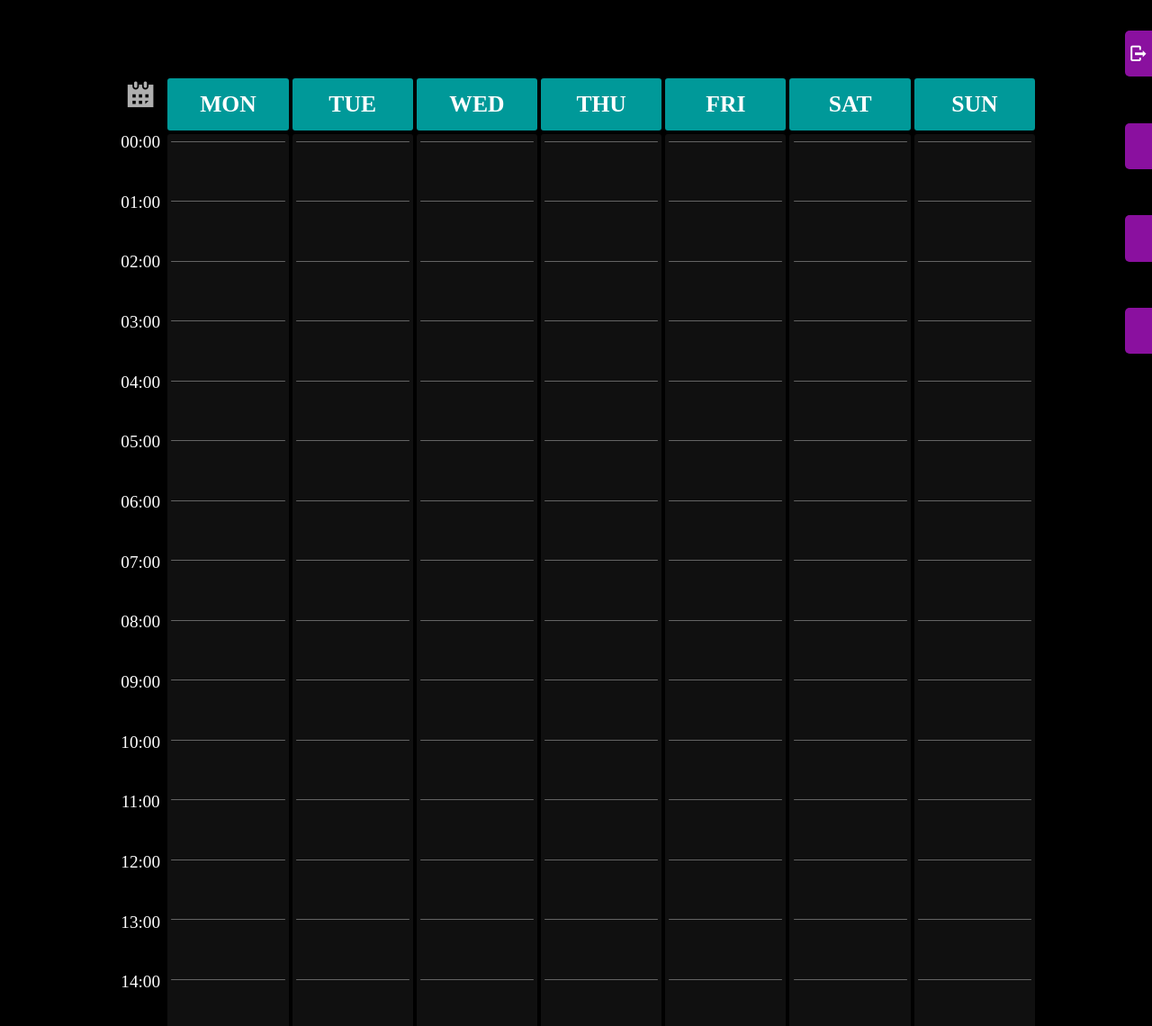
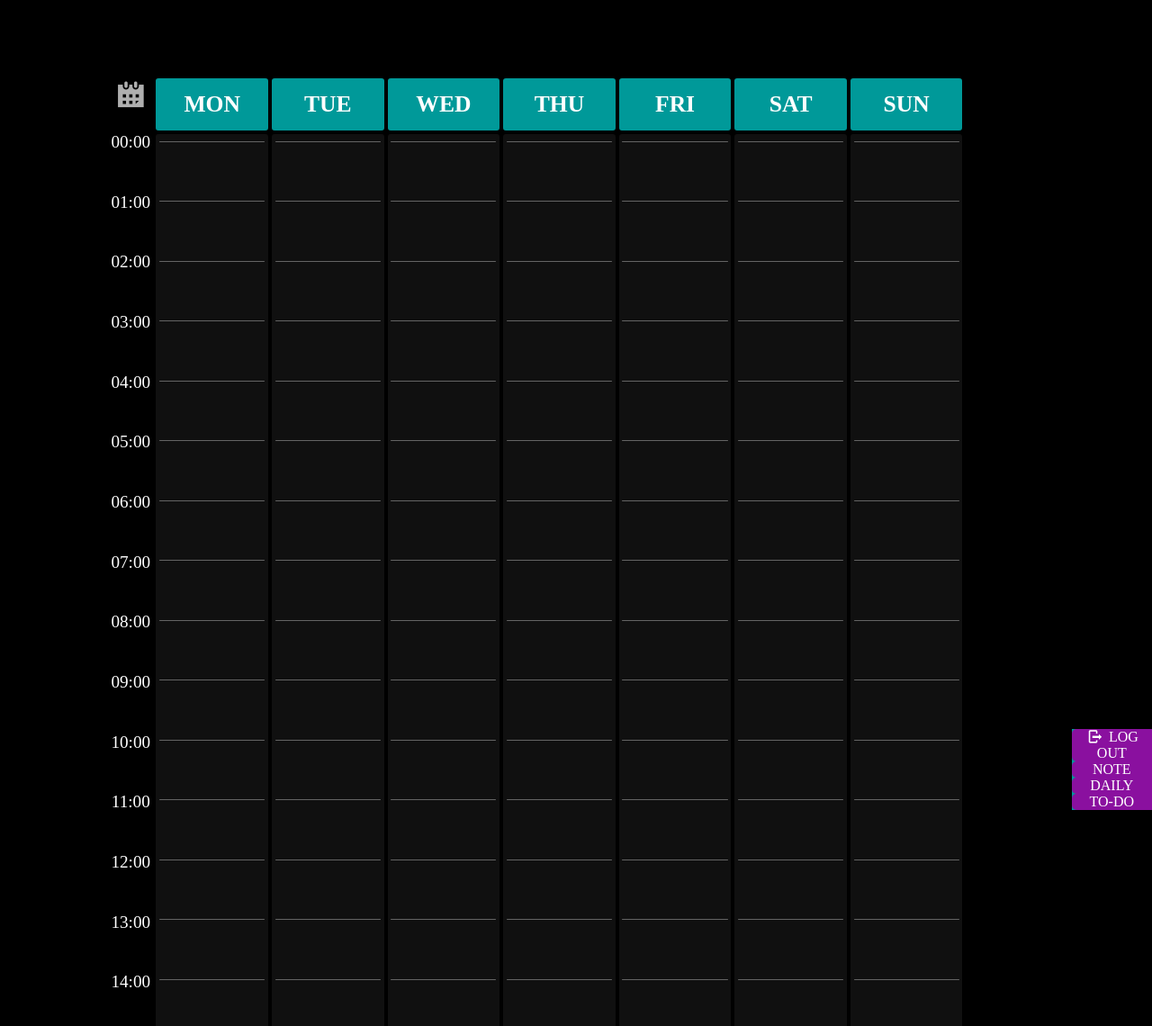
Before and after one commit to sethevXXX/planner, a PHP site: page /planner.php in a window 1280 px wide. Shown: the top 1140 px of the page at 90% size. Run offline with PHP 8.4, Linux system fonts and the light colour scheme.

Commit message:
Add files via upload

```diff
--- a/login_style.css
+++ b/login_style.css
@@ -95,7 +95,7 @@
 .inputBox input::placeholder
 {
     color: white;
-    font-weight: bold;
+    font-weight: normal;
 }
 #loginButton
 {
--- a/planner.php
+++ b/planner.php
@@ -48,37 +48,19 @@
 
     </main>
 
+    <div id = "sideBox">
         <div id = "logOut" class = "side">
-        <span>
-            <i class = "icon-logout"></i>
-        </span>
-        <span onclick = "logout()">
-            LOG OUT
-        </span>
+            <i class = "icon-logout"></i> LOG OUT
         </div>
         <div id = "note" class = "side">
-        <span>
-            <i class = "icon-doc-text-inv"></i>
-        </span>
-        <span onclick = "add(2,'#66ccff',2,4)">
-            NOTE
-        </span>
+            <i class = "icon-doc-text-inv"></i> NOTE
         </div>
         <div id = "daily" class = "side">
-        <span>
-            <i class = "icon-ok-circled"></i>
-        </span>
-        <span>
-            DAILY
-        </span>
+            <i class = "icon-ok-circled"></i> DAILY
         </div>
         <div id = "todo" class = "side">
-        <span>
-            <i class = "icon-th-list"></i>
-        </span>
-        <span>
-            TO-DO
-        </span>
+            <i class = "icon-th-list"></i> TO-DO
+        </div>
     </div>
 
 </body>
--- a/planner_style.css
+++ b/planner_style.css
@@ -130,9 +130,19 @@
     background-color: rgb(100, 100, 100);
     border-radius: 5px;
 }
+#sideBox
+{
+    display: flex;
+    flex-direction: column;
+
+    top: 0;
+    right: 0;
+
+    background-color: #009999;
+}
 .side
 {
-    display: flex;
+    /* display: flex;
     align-items: center;
 
     right: -90px;
@@ -141,18 +151,18 @@
     transition: 1s;
 
     width: 120px;
-    height: 3%;
+    height: 3%; */
 
     background-color: #8a109f;
     border-radius: 5px 0 0 5px;
 }
-.side:hover
+/* .side:hover
 {
     right: 0;
 
     transition: 0.5s;
-}
-.side > span:first-of-type
+} */
+/* .side > span:first-of-type
 {
     left: 0;
 
@@ -165,8 +175,8 @@
     font-size: 1.5vmin;
     font-style: normal;
     font-weight: bold;
-}
-.side > span > i
+} */
+/* .side > i
 {
     font-size: 1.5vmin;
 }
@@ -185,7 +195,7 @@
 #todo
 {
     top: 20%;
-}
+} */
 .note
 {
     position: absolute;
```
Lines whose indentation alone changed are shown as unchanged.
